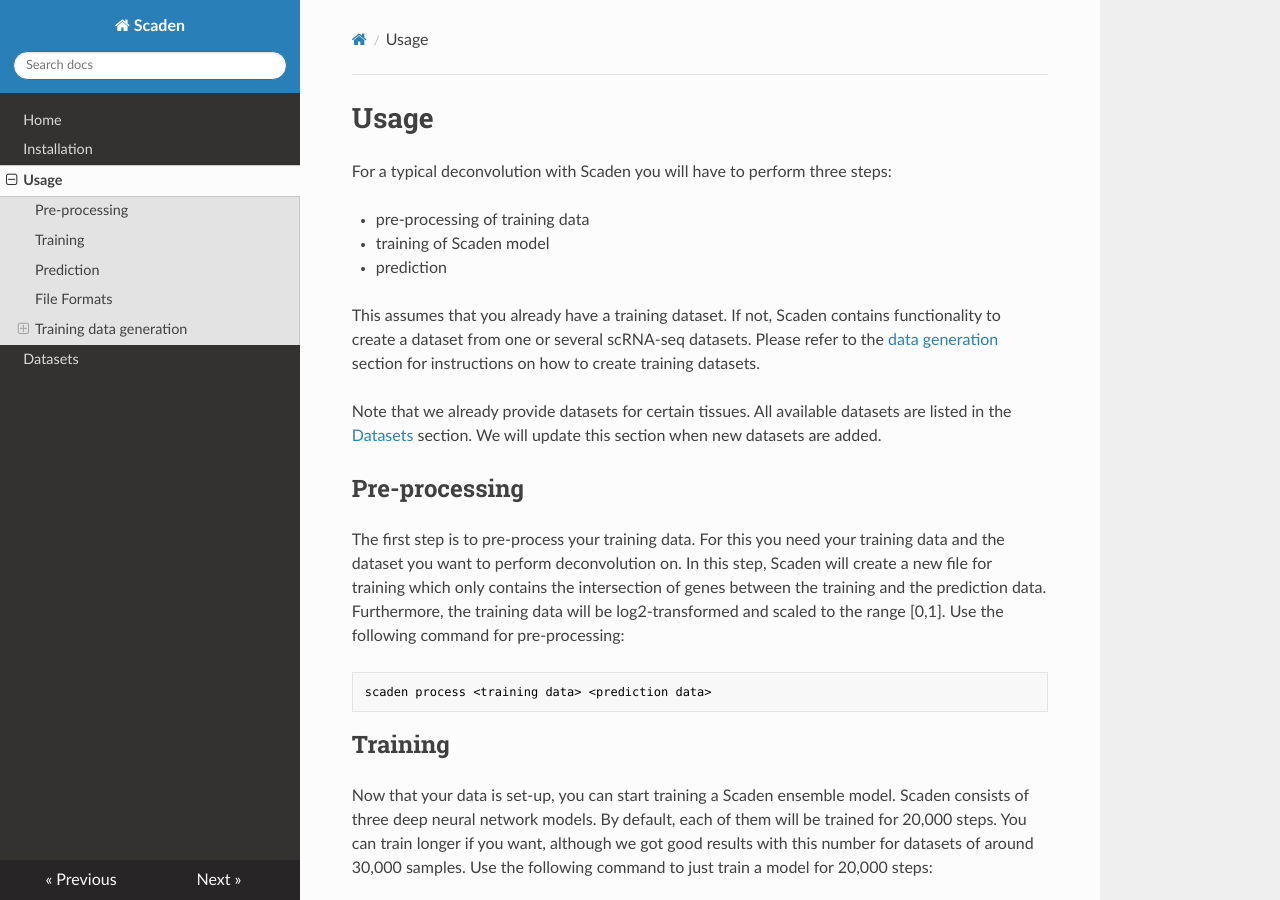
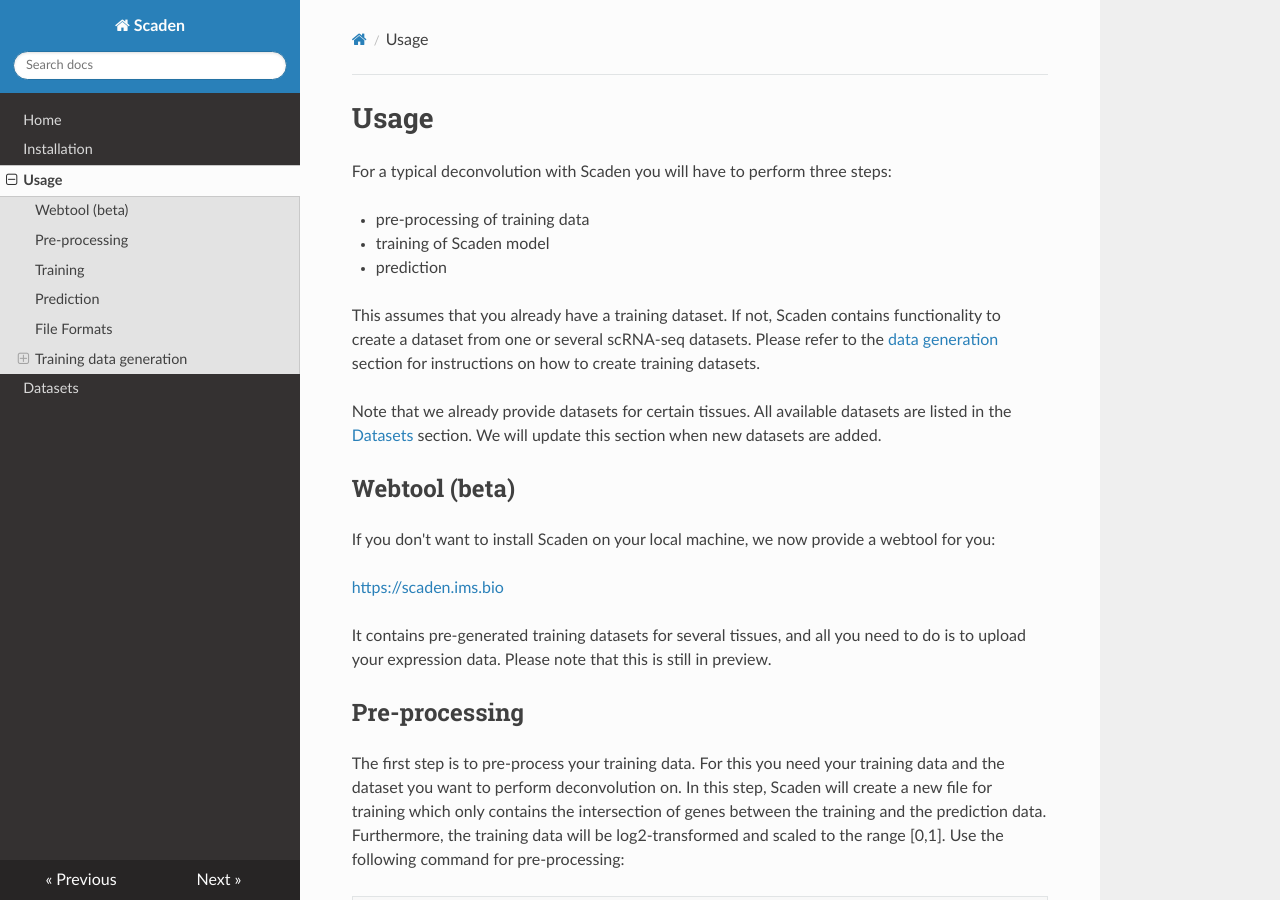
Before and after one commit to KevinMenden/scaden, an MkDocs documentation site: the page built from docs/usage.md, in a window 1280 px wide and 900 px high. Built offline with MkDocs 1.6.1, drawn with Linux system fonts in a browser that asks for light colours; nearby versions of some CDN libraries.

Commit message:
Doc update

```diff
--- a/docs/usage.md
+++ b/docs/usage.md
@@ -11,6 +11,13 @@
 
 Note that we already provide datasets for certain tissues. All available datasets are listed in the [Datasets](datasets) section. We will
 update this section when new datasets are added.
+
+## Webtool (beta)
+If you don't want to install Scaden on your local machine, we now provide a webtool for you:
+
+[https://scaden.ims.bio](https://scaden.ims.bio)
+
+It contains pre-generated training datasets for several tissues, and all you need to do is to upload your expression data. Please note that this is still in preview.
 
 ## Pre-processing
 The first step is to pre-process your training data. For this you need your training data and the dataset you want to perform deconvolution on.
```
Also changed, not shown: docs/installation.md (+7 -0 lines).
